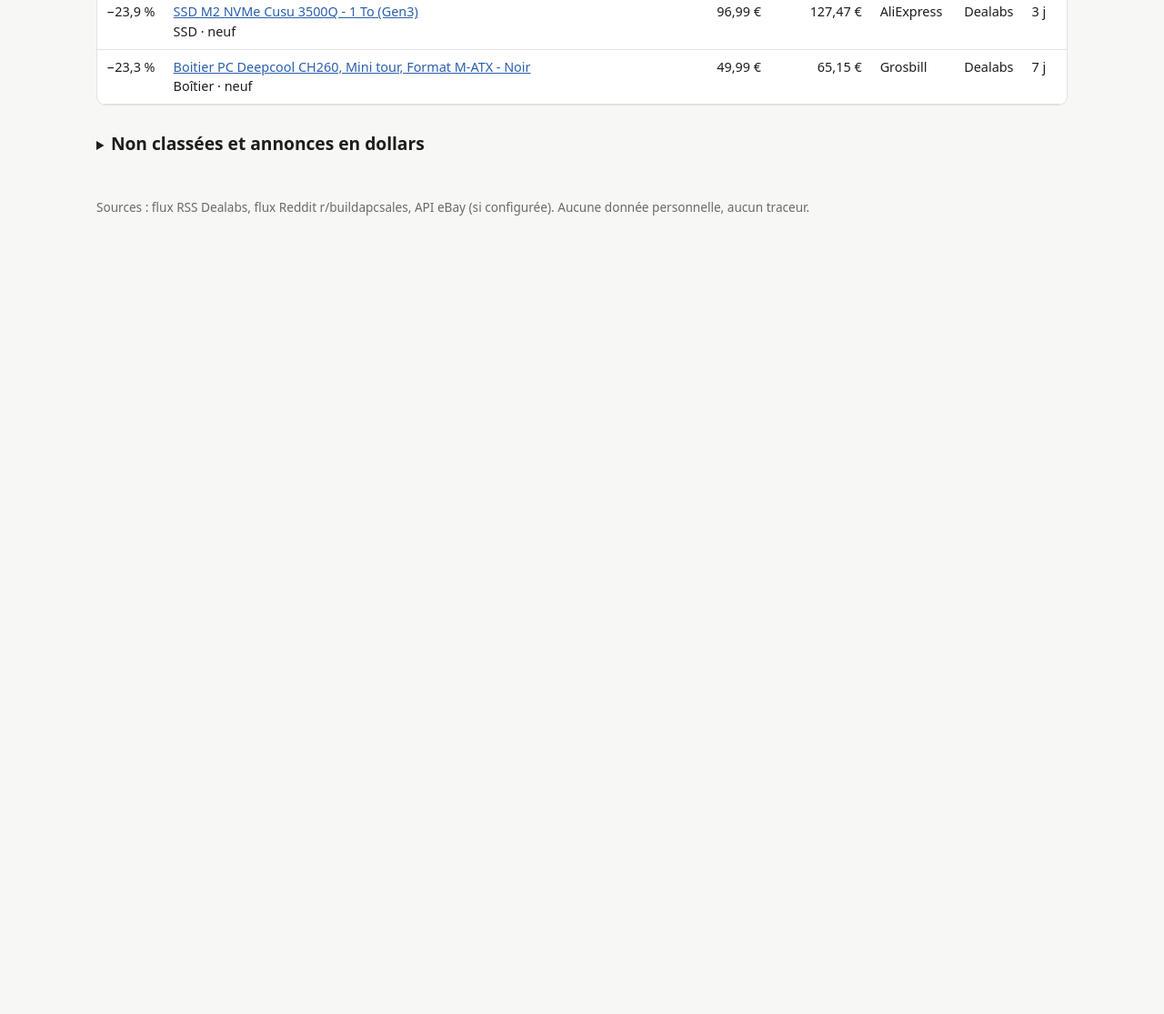
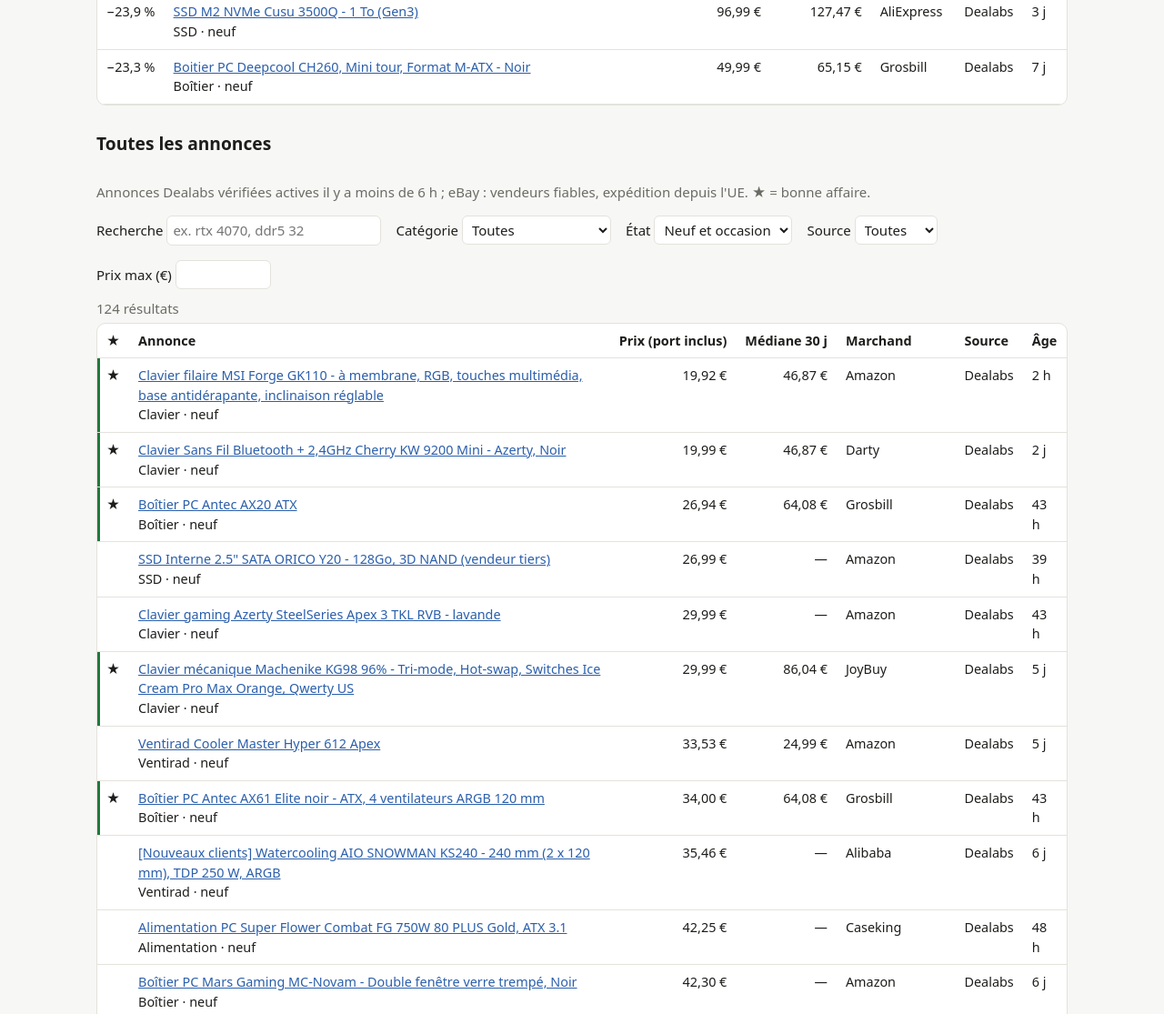
Before and after one commit to nanogain/composants-watch, a plain HTML site: page docs/index.html in a window 1280 px wide. Shown: the part 1123-2238 px from the top of the page at 91% size. Before the commit the page ends 1415 px from the top, so only its background shows below. Drawn offline with Linux system fonts and the light colour scheme.

Commit message:
page: section Toutes les annonces avec recherche
Co-Authored-By: Claude Opus 5.5 <noreply@anthropic.com>
Claude-Session: https://claude.ai/code/session_018NCTqhd6opwnP365FQoQ6G

```diff
--- a/docs/app.js
+++ b/docs/app.js
@@ -5,7 +5,7 @@
   const SRC = { dealabs: "Dealabs", reddit: "Reddit", ebay: "eBay", dealabs_verif: "Vérification Dealabs" };
   const STATUS = { ok: "OK", down: "en panne", disabled: "désactivée" };
   const eur = (v) => (v == null ? "—" : v.toLocaleString("fr-FR", { style: "currency", currency: "EUR" }));
-  let data = null, sortKey = null, sortAsc = false;
+  let data = null, catalog = null, sortKey = null, sortAsc = false;
 
   function el(tag, attrs, ...children) {
     const n = document.createElement(tag);
@@ -98,6 +98,36 @@
     if (!data.unclassified.length) ul.append(el("li", { class: "empty" }, "Rien pour le moment."));
   }
 
+  function renderAll() {
+    const tb = document.getElementById("all-body"), count = document.getElementById("s-count");
+    tb.replaceChildren();
+    if (!catalog) { count.textContent = "Annonces indisponibles."; return; }
+    const r = Search.filterItems(catalog.items || [], {
+      text: document.getElementById("s-text").value, category: document.getElementById("s-cat").value,
+      condition: document.getElementById("s-cond").value, source: document.getElementById("s-src").value,
+      maxPrice: document.getElementById("s-max").value });
+    count.textContent = r.total + " résultat" + (r.total > 1 ? "s" : "") +
+      (r.total > r.rows.length ? ", " + r.rows.length + " affichés : affine la recherche" : "");
+    for (const i of r.rows) {
+      const title = el("td", {}, link(i.url, i.title),
+        el("div", {}, (CAT[i.category] || "") + " · " + (i.condition === "used" ? "occasion" : "neuf")));
+      tb.append(el("tr", { class: i.deal ? "hit" : "" },
+        el("td", { class: "num" }, i.deal ? "★" : ""),
+        title,
+        el("td", { class: "num" }, eur(i.effective_eur)),
+        el("td", { class: "num" }, eur(i.median_eur)),
+        el("td", {}, i.merchant || "—"),
+        el("td", {}, SRC[i.source] || i.source),
+        el("td", {}, age(i.posted_at))));
+    }
+    document.getElementById("all-empty").hidden = r.rows.length > 0;
+  }
+
+  function bindAll() {
+    for (const id of ["s-text", "s-max"]) document.getElementById(id).addEventListener("input", renderAll);
+    for (const id of ["s-cat", "s-cond", "s-src"]) document.getElementById(id).addEventListener("change", renderAll);
+  }
+
   function bind() {
     document.getElementById("f-cat").addEventListener("change", renderOpps);
     document.getElementById("f-cond").addEventListener("change", renderOpps);
@@ -117,4 +147,10 @@
     .then((r) => { if (!r.ok) throw new Error(r.status); return r.json(); })
     .then((d) => { data = d; renderHeader(); renderWatchlist(); renderOpps(); renderUnclassified(); bind(); })
     .catch((e) => { document.getElementById("meta").textContent = "Données indisponibles (" + e.message + ")."; });
+
+  fetch("data/catalog.json", { cache: "no-store" })
+    .then((r) => { if (!r.ok) throw new Error(r.status); return r.json(); })
+    .then((c) => { catalog = c; })
+    .catch(() => { catalog = null; })
+    .then(() => { bindAll(); renderAll(); });
 })();
--- a/docs/index.html
+++ b/docs/index.html
@@ -69,6 +69,67 @@
       <p id="opps-empty" class="empty" hidden>Aucune opportunité pour le moment. L'historique des prix se construit au fil des passes : il faut au moins 5 prix observés pour qu'un modèle ait une référence.</p>
     </section>
 
+    <section id="all">
+      <h2>Toutes les annonces</h2>
+      <p class="sub">Annonces Dealabs vérifiées actives il y a moins de 6 h ; eBay : vendeurs fiables, expédition depuis l'UE. ★ = bonne affaire.</p>
+      <div class="filters">
+        <label>Recherche
+          <input id="s-text" type="search" class="search" placeholder="ex. rtx 4070, ddr5 32" autocomplete="off">
+        </label>
+        <label>Catégorie
+          <select id="s-cat">
+            <option value="">Toutes</option>
+            <option value="GPU">Cartes graphiques</option>
+            <option value="CPU">Processeurs</option>
+            <option value="RAM">Mémoire vive</option>
+            <option value="SSD">SSD</option>
+            <option value="MB">Cartes mères</option>
+            <option value="PSU">Alimentations</option>
+            <option value="COOL">Ventirads et AIO</option>
+            <option value="CASE">Boîtiers</option>
+            <option value="MON">Écrans</option>
+            <option value="KBD">Claviers</option>
+          </select>
+        </label>
+        <label>État
+          <select id="s-cond">
+            <option value="">Neuf et occasion</option>
+            <option value="new">Neuf</option>
+            <option value="used">Occasion</option>
+          </select>
+        </label>
+        <label>Source
+          <select id="s-src">
+            <option value="">Toutes</option>
+            <option value="dealabs">Dealabs</option>
+            <option value="ebay">eBay</option>
+            <option value="reddit">Reddit</option>
+          </select>
+        </label>
+        <label>Prix max (€)
+          <input id="s-max" type="number" min="0" step="1" class="search price">
+        </label>
+      </div>
+      <p id="s-count" class="meta"></p>
+      <div class="table-wrap">
+        <table id="all-table">
+          <thead>
+            <tr>
+              <th class="num">★</th>
+              <th>Annonce</th>
+              <th class="num">Prix (port inclus)</th>
+              <th class="num">Médiane 30 j</th>
+              <th>Marchand</th>
+              <th>Source</th>
+              <th>Âge</th>
+            </tr>
+          </thead>
+          <tbody id="all-body"></tbody>
+        </table>
+      </div>
+      <p id="all-empty" class="empty" hidden>Aucune annonce ne correspond.</p>
+    </section>
+
     <section>
       <details>
         <summary><h2>Non classées et annonces en dollars</h2></summary>
@@ -94,6 +155,7 @@
     <p>Sources : flux RSS Dealabs, flux Reddit r/buildapcsales, API eBay (si configurée). Aucune donnée personnelle, aucun traceur.</p>
   </footer>
   <script src="compat.js"></script>
+  <script src="search.js"></script>
   <script src="app.js"></script>
   <script src="config.js"></script>
 </body>
--- /dev/null
+++ b/docs/search.js
@@ -0,0 +1,30 @@
+/* Recherche déterministe dans le catalogue (navigateur + Node). */
+"use strict";
+(function (root) {
+  const LIMIT = 200;
+
+  function normalizeText(s) {
+    return String(s == null ? "" : s).normalize("NFD").replace(/[̀-ͯ]/g, "").toLowerCase()
+      .replace(/[^a-z0-9]+/g, " ").trim();
+  }
+
+  function matches(item, words) {
+    const hay = " " + normalizeText((item.title || "") + " " + (item.model || "")) + " ";
+    return words.every((w) => hay.includes(w));
+  }
+
+  function filterItems(items, q) {
+    q = q || {};
+    const words = normalizeText(q.text).split(" ").filter(Boolean);
+    const max = q.maxPrice === "" || q.maxPrice == null ? null : Number(q.maxPrice);
+    const all = items.filter((i) => (!q.category || i.category === q.category) &&
+      (!q.condition || i.condition === q.condition) && (!q.source || i.source === q.source) &&
+      (max == null || isNaN(max) || i.effective_eur <= max) && matches(i, words));
+    all.sort((a, b) => a.effective_eur - b.effective_eur || String(a.title).localeCompare(String(b.title), "fr"));
+    return { total: all.length, rows: all.slice(0, LIMIT) };
+  }
+
+  const api = { LIMIT, normalizeText, matches, filterItems };
+  if (typeof module !== "undefined" && module.exports) module.exports = api;
+  else root.Search = api;
+})(typeof window !== "undefined" ? window : this);
--- a/docs/style.css
+++ b/docs/style.css
@@ -60,3 +60,7 @@ footer { font-size:.85rem; padding:24px 16px 40px; }
 #cfg-recap { background:var(--card); border:1px solid var(--line); border-radius:10px; padding:4px 16px 14px; position:sticky; top:12px; }
 #cfg-recap h2 { margin:12px 0 4px; }
 .cfg-total { font-size:1.2rem; margin:6px 0; }
+
+input.search { font:inherit; padding:4px 6px; border-radius:6px; border:1px solid var(--line); background:var(--card); color:var(--fg); }
+input.search.price { width:7em; }
+#all-table th { cursor:default; }
```
Also changed, not shown: tests/dom_stub.js (+24 -0 lines), tests/search.test.js (added, +50 -0 lines), 3 other files.
